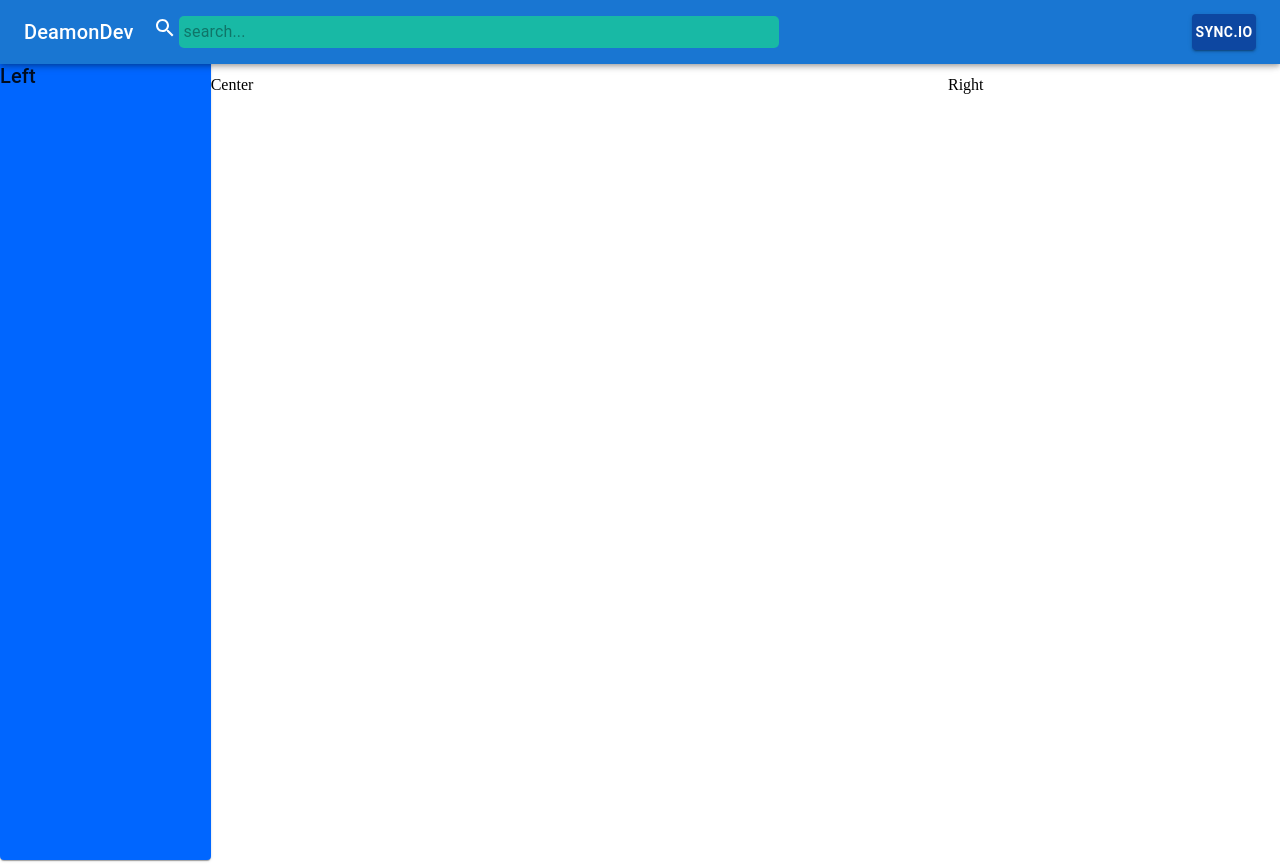
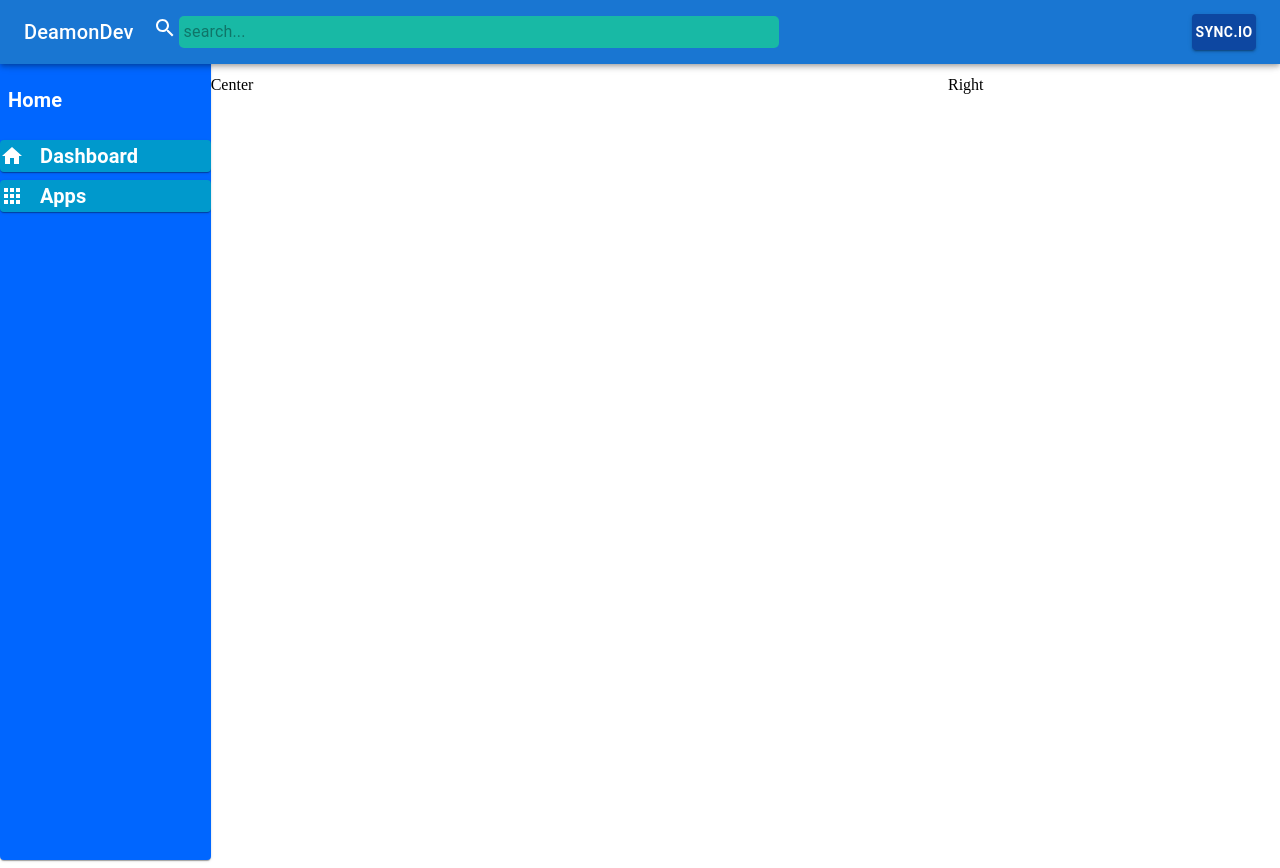
Before and after one commit to DeamonDev/material-ui-dashboard, a React (Create React App) app: page / in a window 1280 px wide. Built offline with nearby package versions, Linux system fonts and the light colour scheme.

Commit message:
list options

```diff
--- a/src/App.js
+++ b/src/App.js
@@ -17,7 +17,7 @@ function App() {
     <Box>
       <Navbar />
       <Dashboard />
-      </Box>
+    </Box>
   );
 }
 
--- a/src/components/Left.js
+++ b/src/components/Left.js
@@ -1,12 +1,53 @@
+import { Apps, Home } from "@mui/icons-material";
 import { Card, Typography } from "@mui/material";
 import { Box } from "@mui/system";
 
+const onMouseOnItem = (e) => {
+  console.log(e);
+};
+
 function Left() {
   return (
-    <Card sx={{backgroundColor: "#0066ff", paddingLeft: -8, height: '100%'}}>
-     <Typography variant="h6">
-        Left
+    <Card sx={{ backgroundColor: "#0066ff", paddingLeft: -8, height: "100%", flexDirection: "column" }}>
+      <Typography
+        variant="h6"
+        sx={{ marginLeft: 1, paddingTop: 3, paddingBottom: 3, color: "white", fontWeight: "bold" }}
+      >
+        Home
       </Typography>
+      <Card
+        sx={{
+          display: "flex",
+          justifyContent: "start",
+          gap: 2,
+          alignItems: "center",
+          backgroundColor: "#0099cc",
+          color: "white",
+          marginBottom: 1
+        }}
+        onMouseOver={onMouseOnItem}
+      >
+        <Home />
+        <Typography variant="h6" sx={{ fontWeight: "bold" }}>
+          Dashboard
+        </Typography>
+      </Card>
+      <Card
+        sx={{
+          display: "flex",
+          justifyContent: "start",
+          gap: 2,
+          alignItems: "center",
+          backgroundColor: "#0099cc",
+          color: "white",
+        }}
+        onMouseOver={onMouseOnItem}
+      >
+        <Apps />
+        <Typography variant="h6" sx={{ fontWeight: "bold" }}>
+          Apps
+        </Typography>
+      </Card>
     </Card>
   );
 }
```
